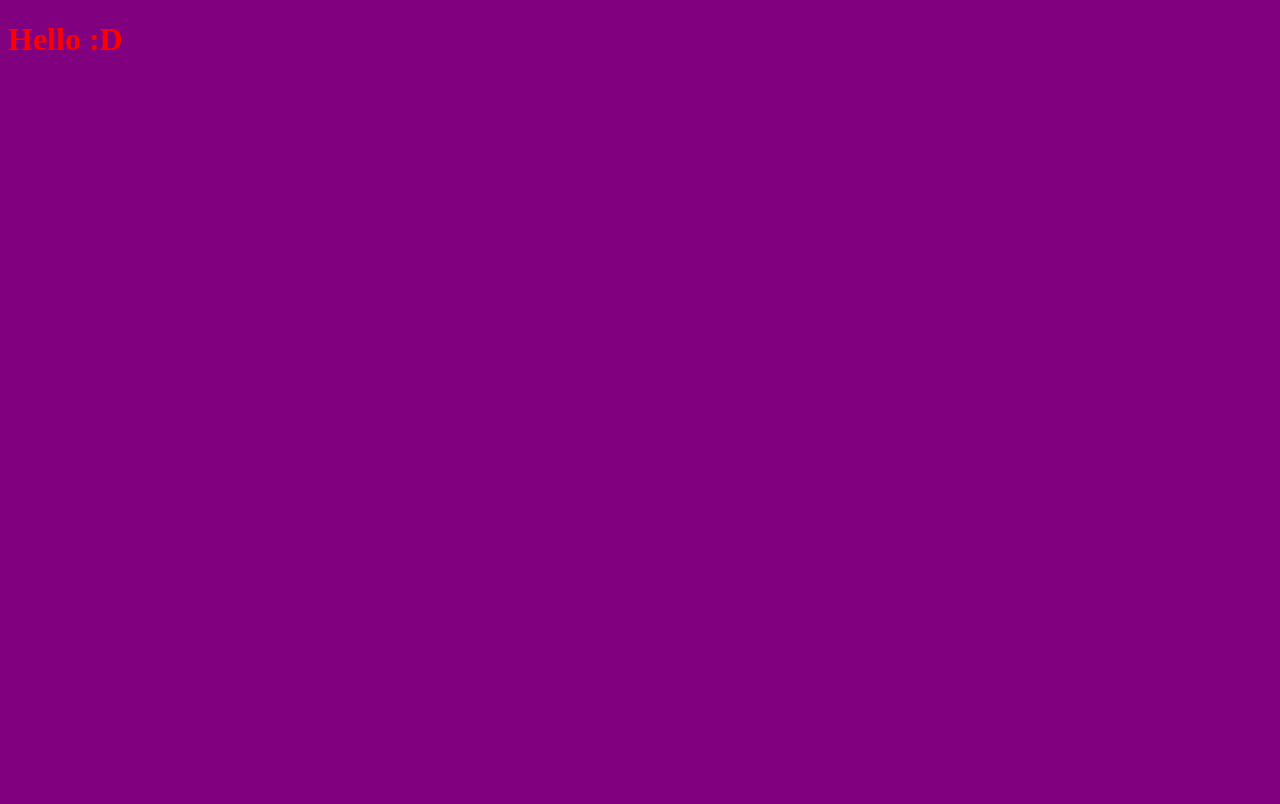
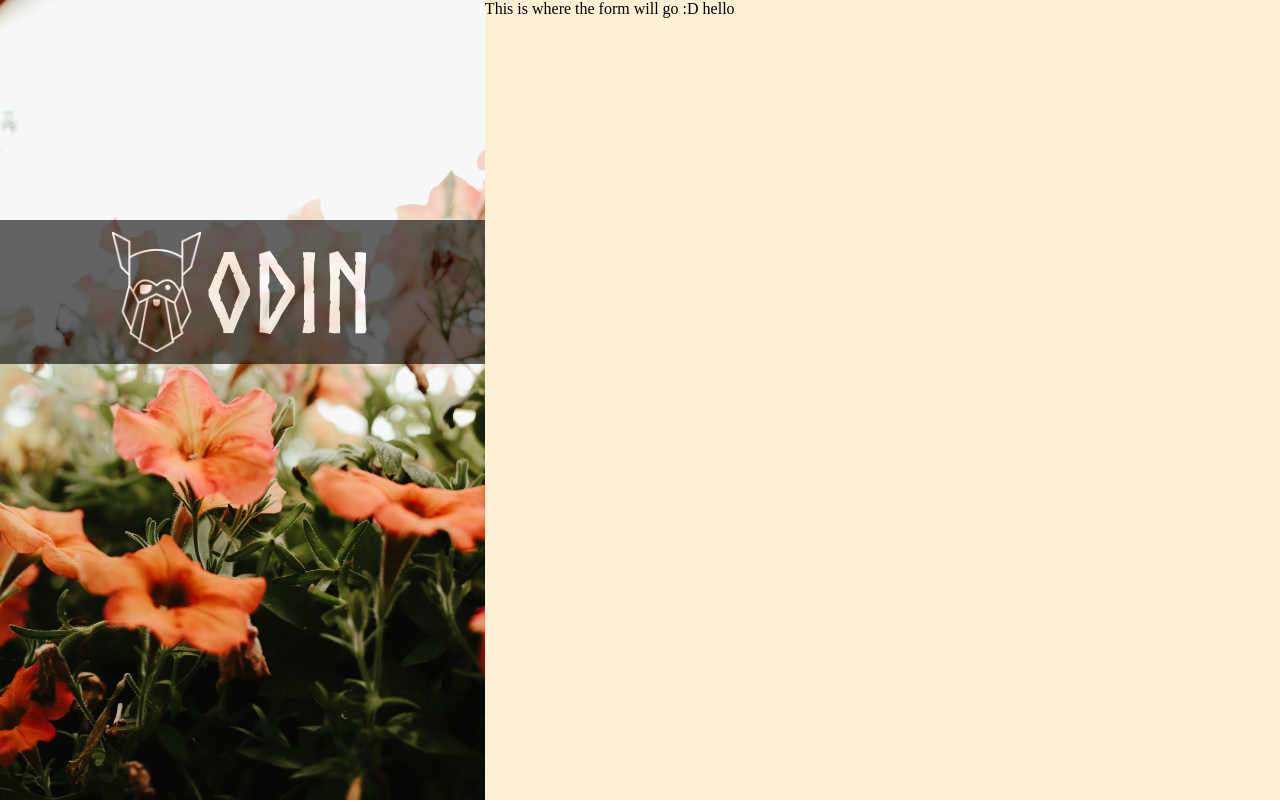
Before and after one commit to richa130/signup-form, a plain HTML site: page index.html in a window 1280 px wide. Drawn offline with Linux system fonts and the light colour scheme.

Commit message:
Finish left side (positioning logo)

```diff
--- a/index.html
+++ b/index.html
@@ -7,6 +7,16 @@
 </head>
 
 <body>
-    <h1>Hello :D</h1>
+    <div class="left">
+        <img src="flowers.jpg" alt="Pink flowers in a field" class="background">
+        <div class="logo-section">
+            <img src="odin-lined.png" alt="The Odin Project logo" class="logo">
+            ODIN
+        </div>
+    </div>
+
+    <div class="right">
+        This is where the form will go :D hello
+    </div>
 </body>
 </html>
--- a/style.css
+++ b/style.css
@@ -1,7 +1,54 @@
-body {
-    background-color: purple;
+@font-face {
+    font-family: 'norseman';
+    src: url('norse-bold-webfont.woff') format('woff');
+    font-weight: bold;
+    font-style: normal;
 }
 
-h1 {
-    color: red;
+* {
+    margin: 0px;
+    padding: 0px;
+    font-family: 'Times New Roman', Times, serif;
 }
+
+body {
+    height: 100vh;
+    display: flex;
+}
+
+.left {
+    position: relative;
+}
+
+.background {
+    height: 100%;
+}
+
+.logo-section {
+    font-family: "norseman";
+    font-size: 110px;
+    background-color: black;
+    color: white;
+    opacity: 60%;
+    width: 100%;
+    height: 18%;
+    position: absolute;
+    top: 2em;
+
+
+    display: flex;
+    align-items: center;
+    justify-content: center;
+}
+
+.logo {
+    height: 120px;
+    padding-right: 5px;
+    opacity: 100%;
+}
+
+.right {
+    background-color: papayawhip;
+    height: 100%;
+    flex: 1;
+}
```
Also changed, not shown: flowers.jpg (added), norse-bold-webfont.woff (added), odin-lined.png (added).
